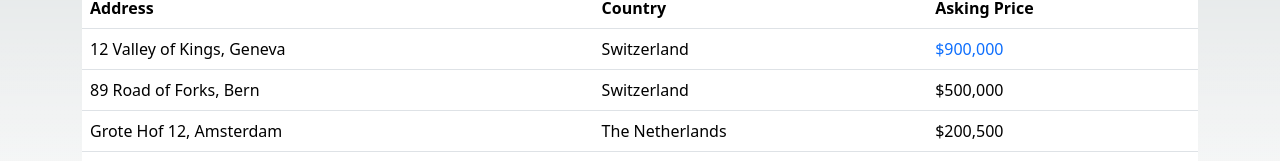
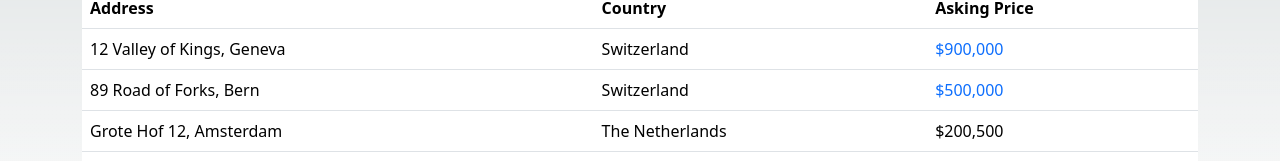
Before and after one commit to ms-tech-geek/globomantics, a Next.js app: page / in a window 1280 px wide. Shown: the part 226-387 px from the top of the page. Built offline with nearby package versions, Linux system fonts and the light colour scheme.

Commit message:
code clean up

```diff
--- a/components/houseRow.js
+++ b/components/houseRow.js
@@ -6,7 +6,7 @@ const HouseRow = ({ house: { address, country, price } }) => {
       <td>{address}</td>
       <td>{country}</td>
       {price && (
-        <td className={`${price > 500000 ? 'text-primary' : ''}`}>
+        <td className={`${price >= 500000 ? 'text-primary' : ''}`}>
           {currencyFormatter.format(price)}
         </td>
       )}
```
